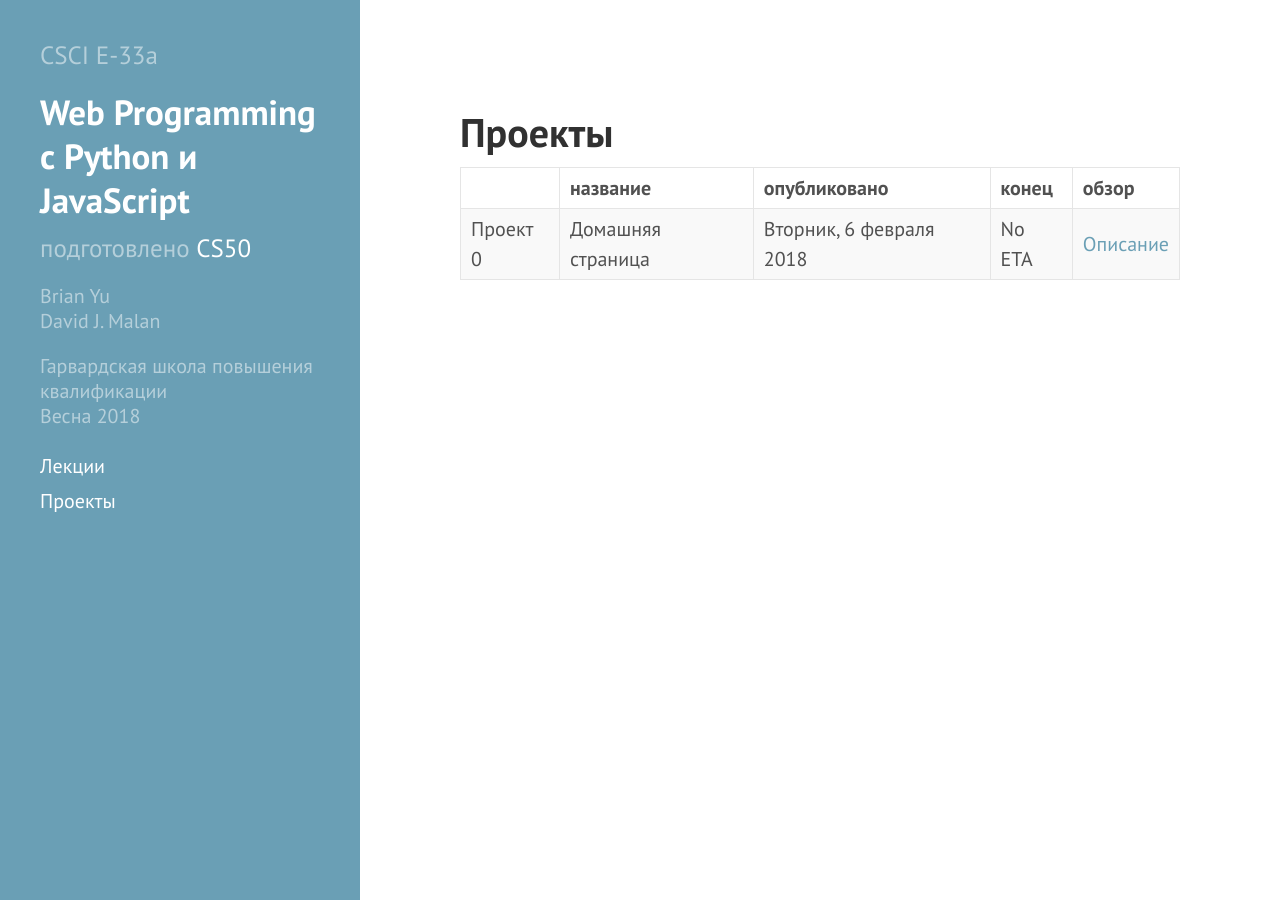
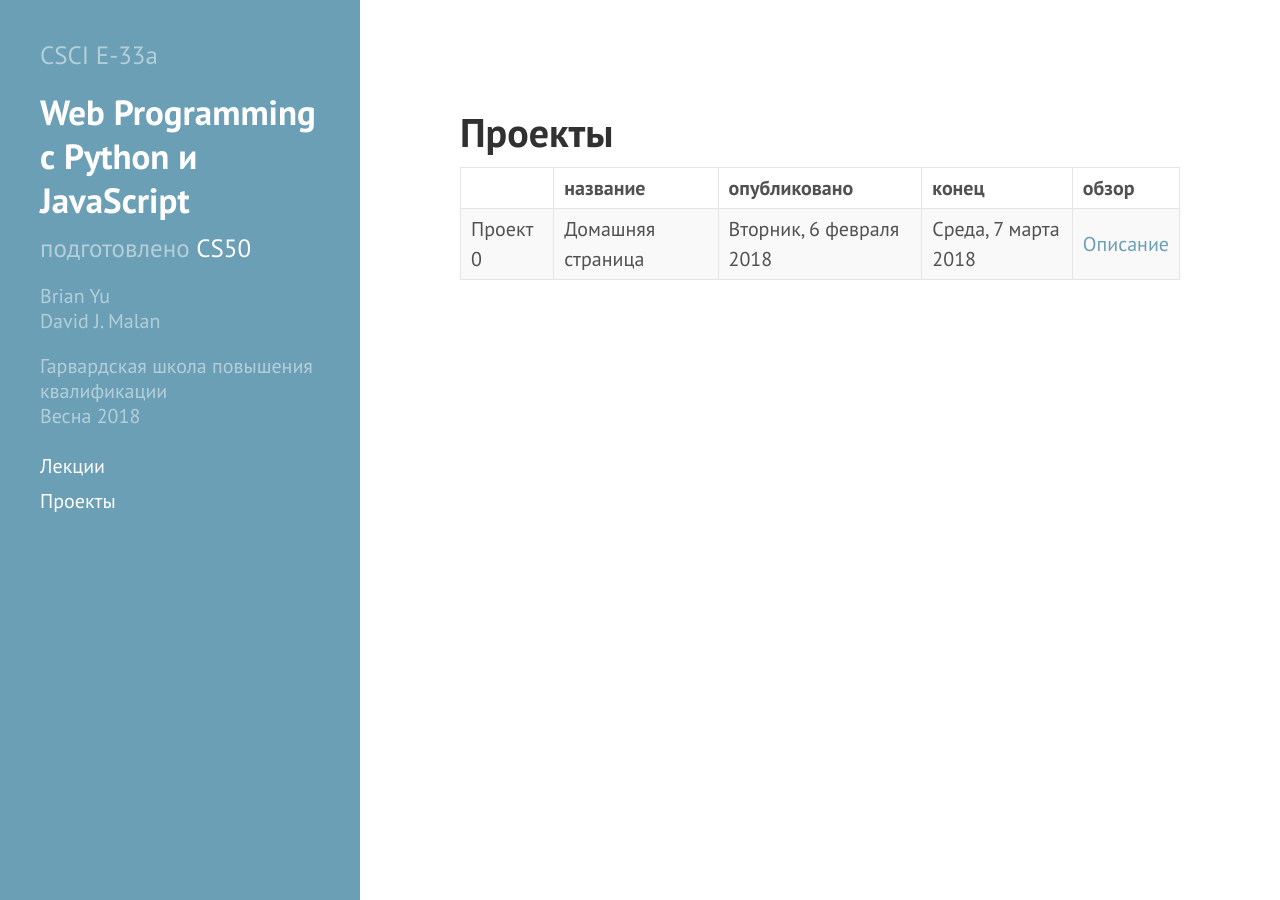
Before and after one commit to makecs50/web, a Jekyll site: the page built from projects/index.html, in a window 1280 px wide. Built offline with Jekyll 4.4.1, drawn with Linux system fonts in a browser that asks for light colours; nearby versions of some CDN libraries; Markdown is read by kramdown in place of the engine named in the settings.

Commit message:
added ETA

```diff
--- a/projects/index.html
+++ b/projects/index.html
@@ -19,7 +19,7 @@
 <td>Проект 0</td>
 <td>Домашняя страница</td>
 <td>Вторник, 6 февраля 2018</td>
-<td>No ETA</td>
+<td>Среда, 7 марта 2018</td>
 <td><a href="{{site.baseurl}}/projects/0">Описание</a></td>
 </tr>
 </tbody>
```
